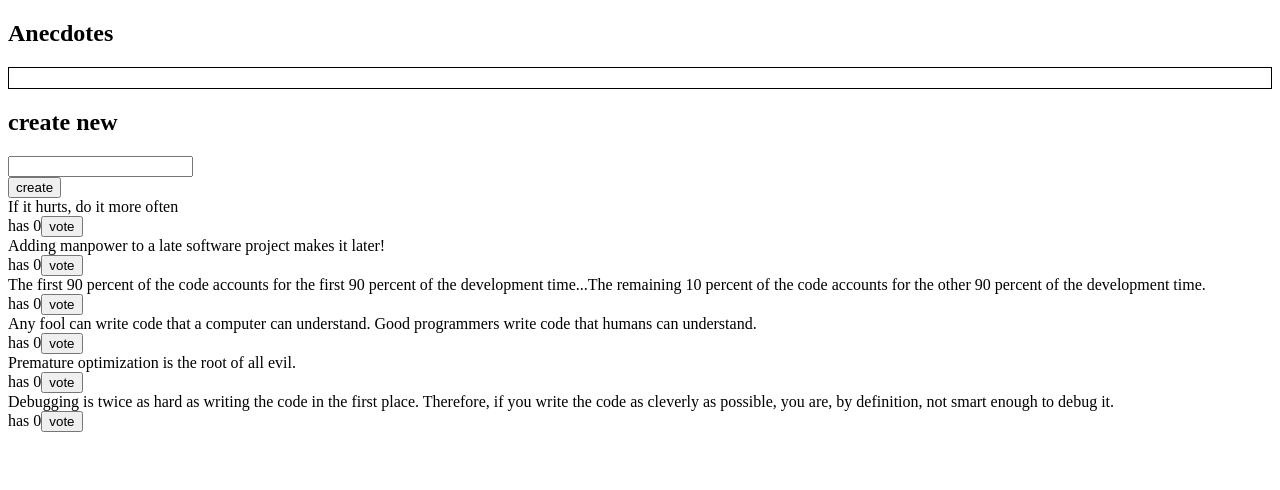
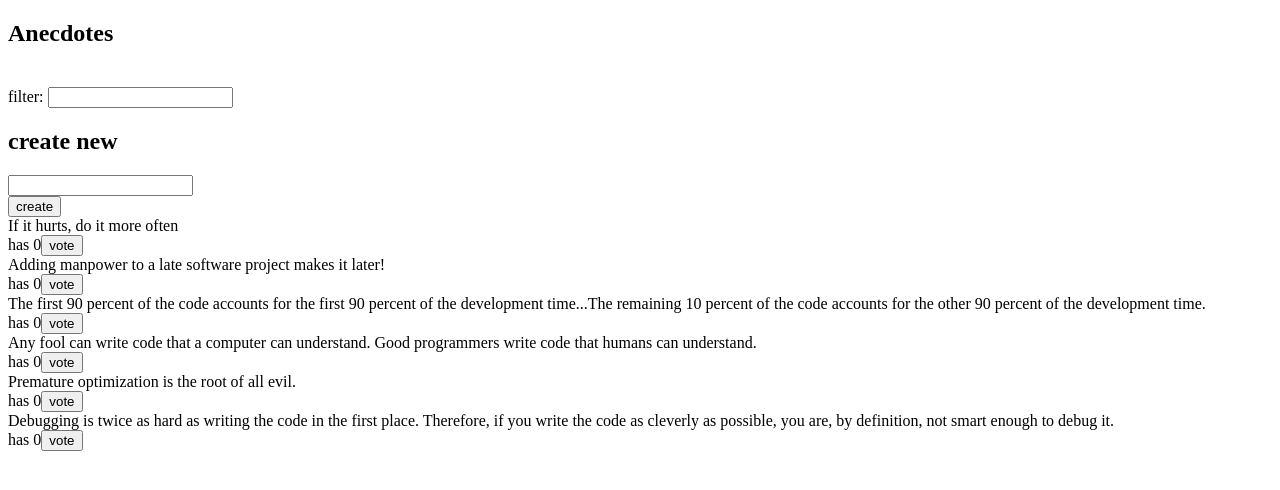
Before and after one commit to daniel-stafford/FullStackOpen-Part6-Redux-Anecdotes, a React (Create React App) app: page / in a window 1280 px wide. Shown: the top 490 px of the page. Built offline with nearby package versions, Linux system fonts and the light colour scheme.

Commit message:
6.11* Better anecdotes, step9

```diff
--- a/src/App.js
+++ b/src/App.js
@@ -2,11 +2,15 @@
 import AnecdoteForm from './components/AnecdoteForm'
 import AnecdoteList from './components/AnecdoteList'
 import Notification from './components/Notification'
+import Filter from './components/Filter'
 const App = props => {
+  console.log('store filter')
+
   return (
     <div>
       <h2>Anecdotes</h2>
       <Notification store={props.store} />
+      <Filter store={props.store} />
       <AnecdoteForm store={props.store} />
       <AnecdoteList store={props.store} />
     </div>
--- a/src/components/AnecdoteList.js
+++ b/src/components/AnecdoteList.js
@@ -18,7 +18,13 @@
 
   return (
     <div>
-      {anecdotes.map(anecdote => (
+      {anecdotes
+        .filter(anecdote =>
+          anecdote.content
+            .toLowerCase()
+            .includes(props.store.getState().filter.toLowerCase())
+        )
+        .map(anecdote => (
           <div key={anecdote.id}>
             <div>{anecdote.content}</div>
             <div>
--- /dev/null
+++ b/src/components/Filter.js
@@ -0,0 +1,21 @@
+import React from 'react'
+import { setFilter } from '../reducers/filterReducer'
+
+const Filter = props => {
+  const handleChange = e => {
+    // input-field value is in variable event.target.value
+    console.log('fitler', e.target.value)
+    props.store.dispatch(setFilter(e.target.value))
+  }
+  const style = {
+    marginBottom: 10
+  }
+
+  return (
+    <div style={style}>
+      filter: <input onChange={handleChange} />
+    </div>
+  )
+}
+
+export default Filter
--- a/src/components/Notification.js
+++ b/src/components/Notification.js
@@ -3,7 +3,7 @@
 const Notification = props => {
   console.log(props.store.getState())
   const style = {
-    border: 'solid',
+    // border: 'solid',
     padding: 10,
     borderWidth: 1
   }
--- a/src/index.js
+++ b/src/index.js
@@ -4,14 +4,16 @@
 import App from './App'
 import notificationReducer from './reducers/notificationReducer'
 import anecdoteReducer from './reducers/anecdoteReducer'
+import filterReducer from './reducers/filterReducer'
 
 const reducer = combineReducers({
   anecdotes: anecdoteReducer,
-  notification: notificationReducer
+  notification: notificationReducer,
+  filter: filterReducer
 })
 
 const store = createStore(reducer)
-
+console.log(store.getState())
 const render = () => {
   ReactDOM.render(<App store={store} />, document.getElementById('root'))
 }
--- /dev/null
+++ b/src/reducers/filterReducer.js
@@ -0,0 +1,17 @@
+const filterReducer = (state = '', action) => {
+  switch (action.type) {
+    case 'SET_FILTER':
+      return action.filter
+    default:
+      return state
+  }
+}
+
+export const setFilter = filter => {
+  return {
+    type: 'SET_FILTER',
+    filter
+  }
+}
+
+export default filterReducer
```
Lines whose indentation alone changed are shown as unchanged.
